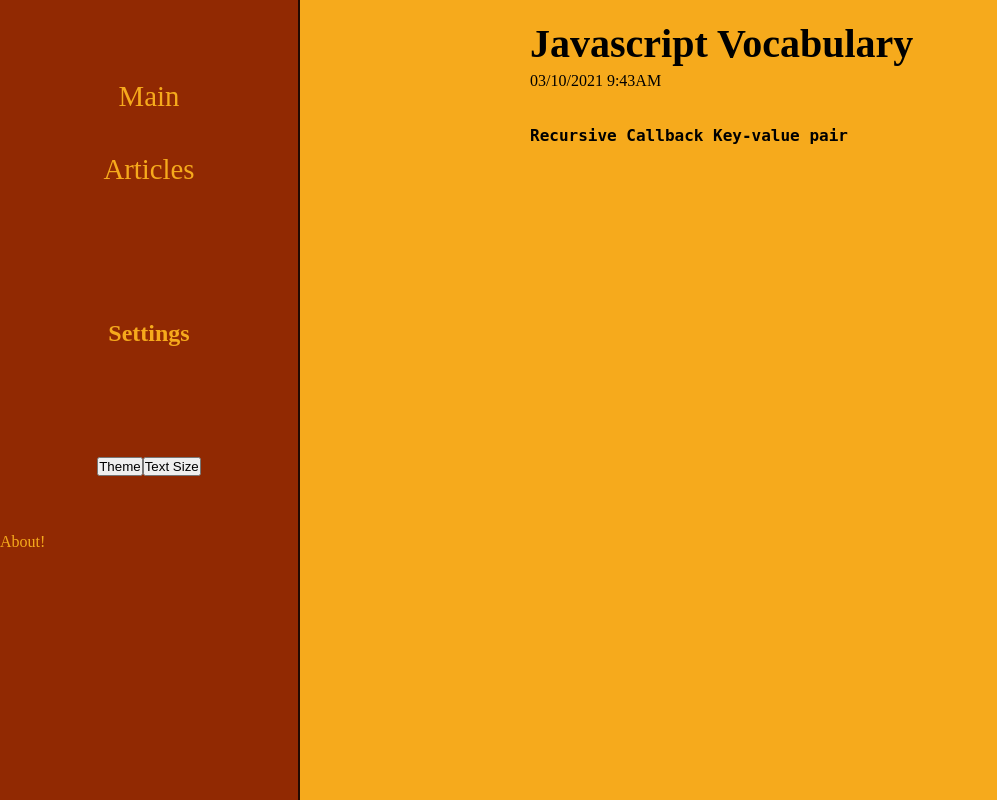
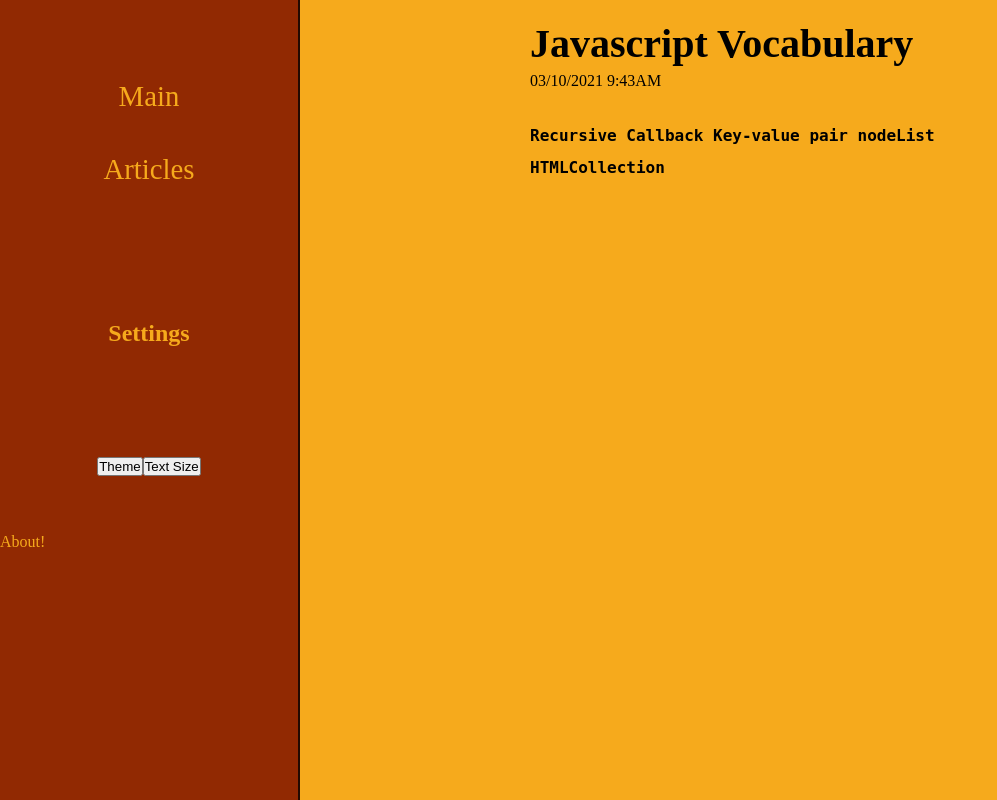
Before and after one commit to mattduff707/matt-blog, a Gatsby site: page /posts/javascript-vocab in a window 1280 px wide. Shown: the whole page, without its empty margins (0-997 px from the left). Built offline with nearby package versions, Linux system fonts and the light colour scheme; Gatsby itself is replaced by a stand-in of ours.

Commit message:
passed array of note section headings to layout

```diff
--- a/src/components/layout/layout.js
+++ b/src/components/layout/layout.js
@@ -46,7 +46,8 @@ const MainCell = styled.main`
   overflow-y: scroll;
 `
 
-const Layout = ({ children }) => {
+const Layout = ({ children, contentNav }) => {
+  console.log(contentNav)
   return (
     <PageContainer>
       <GlobalStyles />
--- a/src/posts/javascript/javascript-vocab.md
+++ b/src/posts/javascript/javascript-vocab.md
@@ -9,3 +9,5 @@ description: "Vocab and terminology for the Javascript language"
 **Recursive**
 **Callback**
 **Key-value pair**
+**nodeList**
+**HTMLCollection**
--- a/src/templates/blogTemplate.js
+++ b/src/templates/blogTemplate.js
@@ -44,13 +44,18 @@ export const query = graphql`
 /*Research adding a vocab tooltip link on keywords*/
 const BlogTemplate = ({ data }) => {
   const markdownRemark = data.markdownRemark
+  const valuesArr = []
+
   useEffect(() => {
-    let elementsArr = document.getElementsByClassName("heading-two")
-    console.log(elementsArr)
+    const elementsArr = document.querySelectorAll(".heading-two")
+
+    elementsArr.forEach(e => {
+      valuesArr.push(e.innerText)
+    })
   })
 
   return (
-    <Layout>
+    <Layout contentNav={valuesArr}>
       <Wrapper>
         <PostWrapper>
           <Heading size={"2.5em"} level={1} margin={"20px 0px 5px 0px"}>
```
